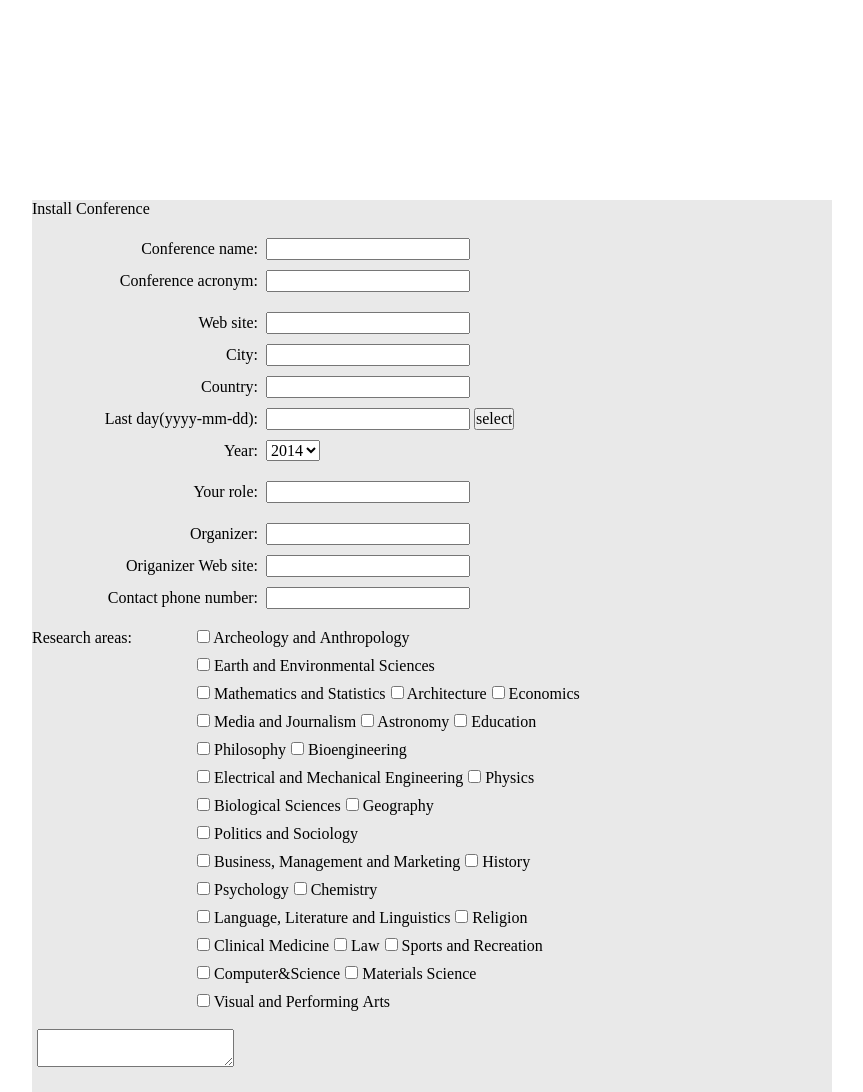
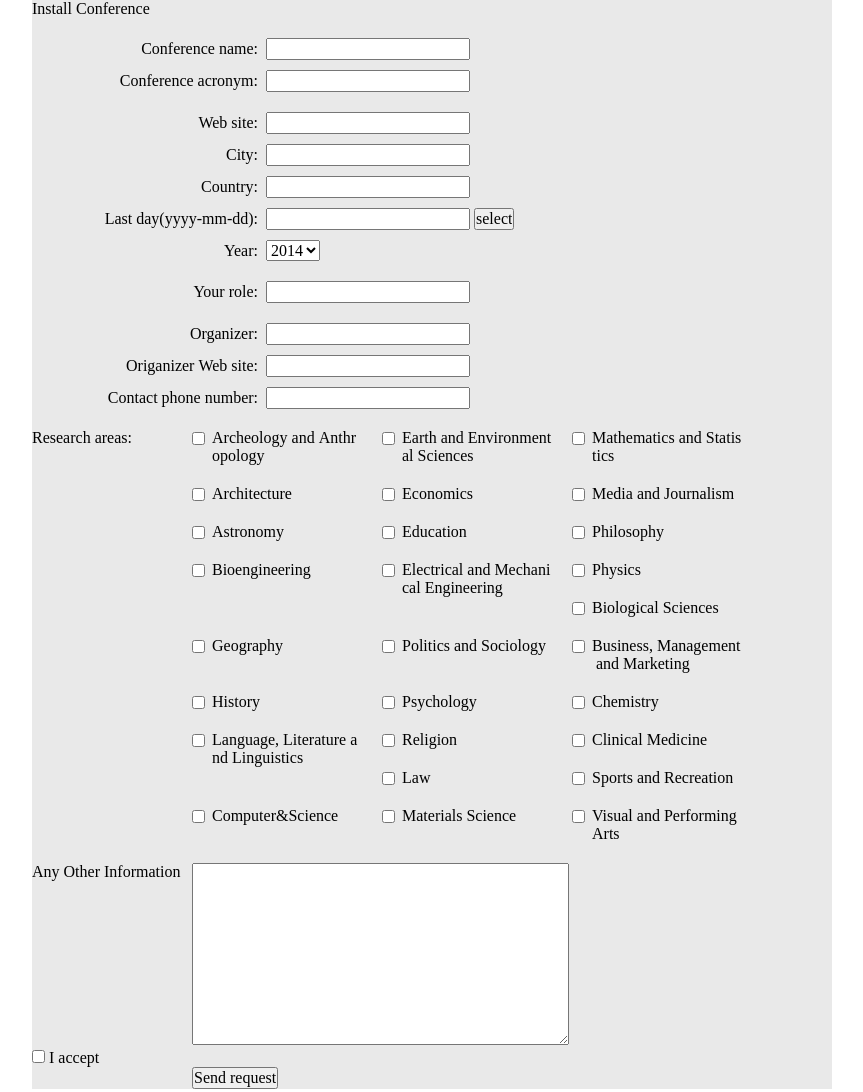
Before and after one commit to broadskyer/conference100, a plain HTML site: page zlj_source/InstallConference.html in a window 1280 px wide. Shown: the top 1092 px of the page, without its empty margins (208-1071 px from the left). Drawn offline with Linux system fonts and the light colour scheme.

Commit message:
modify css

```diff
--- a/zlj_source/InstallConference.html
+++ b/zlj_source/InstallConference.html
@@ -74,7 +74,7 @@
 			<div class="caption">
 				<label></label>
 			</div>
-			<div class="two-side">
+			<div class="areas-wrapper clearfix">
 				<div class="side-left">
 					<label>Research&nbsp;areas:&nbsp;</label>
 				</div>
@@ -92,8 +92,6 @@
                 			<input type="checkbox" value="18" />
                 			<label>Mathematics&nbsp;and&nbsp;Statistics</label>
                 		</li>
-                	</ul>
-                	<ul class="row">
                 		<li>
                 			<input type="checkbox" value="1" />
                 			<label>Architecture</label>
@@ -106,8 +104,6 @@
                 			<input type="checkbox" value="19" />
                 			<label>Media&nbsp;and&nbsp;Journalism</label>
                 		</li>
-                	</ul>
-                	<ul class="row">
                 		<li>
                 			<input type="checkbox" value="2" />
                 			<label>Astronomy</label>
@@ -120,8 +116,6 @@
                 			<input type="checkbox" value="20" />
                 			<label>Philosophy</label>
                 		</li>
-                	</ul>
-                	<ul class="row">
                 		<li>
                 			<input type="checkbox" value="3" />
                 			<label>Bioengineering</label>
@@ -134,8 +128,6 @@
                 			<input type="checkbox" value="21" />
                 			<label>Physics</label>
                 		</li>
-                	</ul>
-                	<ul class="row">
                 		<li>
                 			<input type="checkbox" value="4" />
                 			<label>Biological&nbsp;Sciences</label>
@@ -148,8 +140,6 @@
                 			<input type="checkbox" />
                 			<label>Politics&nbsp;and&nbsp;Sociology</label>
                 		</li>
-                	</ul>
-                	<ul class="row">
                 		<li>
                 			<input type="checkbox" value="5" />
                 			<label>Business,&nbsp;Management&nbsp;and&nbsp;Marketing</label>
@@ -162,8 +152,6 @@
                 			<input type="checkbox" value="23" />
                 			<label>Psychology</label>
                 		</li>
-                	</ul>
-                	<ul class="row">
                 		<li>
                 			<input type="checkbox" value="6" />
                 			<label>Chemistry</label>
@@ -176,8 +164,6 @@
                 			<input type="checkbox" value="24" />
                 			<label>Religion</label>
                 		</li>
-                	</ul>
-                	<ul class="row">
                 		<li>
                 			<input type="checkbox" value="7" />
                 			<label>Clinical&nbsp;Medicine</label>
@@ -190,8 +176,6 @@
                 			<input type="checkbox" value="25" />
                 			<label>Sports&nbsp;and&nbsp;Recreation</label>
                 		</li>
-                	</ul>
-                	<ul class="row">
                 		<li>
                 			<input type="checkbox" value="8" />
                 			<label>Computer&Science</label>
@@ -207,18 +191,19 @@
                 	</ul>
                 </div>
             </div>
-            <div class="two-side">
+            <div class="areas-wrapper other-info clearfix">
             	<div class="side-left">
+                    Any Other Information
             	</div>
             	<div class="side-right">
-            		<textarea></textarea>
+            		<textarea cols=40 rows=10></textarea>
             	</div>
             </div>
             <div class="submit-field">
             	<input type="checkbox" value="" id="agree" />
             	<label>I accept</label>
             </div>
-            <div>
+            <div class="send">
             	<input type="button" value="Send&nbsp;request" />
             </div>
         </div>
--- a/zlj_source/css/style.css
+++ b/zlj_source/css/style.css
@@ -100,6 +100,25 @@ select {
 legend {
 	color: #000;
 }
+.clearfix:after {
+	visibility: hidden;
+	display: block;
+	font-size: 0;
+	content: " ";
+	clear: both;
+	height: 0;
+}
+.clearfix {
+	display: inline-table;
+}
+/* Hides from IE-mac \*/
+* html .clearfix {
+	height: 1%;
+}
+.clearfix {
+	display: block;
+}
+/* End hide from IE-mac */
 
 /* login page */
 .login-wrapper {
@@ -224,11 +243,7 @@ legend {
 /*create conference page*/
 .install-wrapper {
 	width: 800px;
-	position: absolute;
-	left: 50%;
-	top: 50%;
-	margin-left: -400px;
-	margin-top: -200px;
+	margin: 0 auto;
 	background-color: #e9e9e9;
 }
 .install-wrapper p {
@@ -240,29 +255,33 @@ legend {
 	width: 160px;
 	text-align: right;
 }
-.two-side {
-	height: 400px;
-}
-.side-left {
+.areas-wrapper .side-left {
 	width: 160px;
 	float: left;
 }
-.side-right {
+.areas-wrapper .side-right {
+	width: 600px;
 	float: left;
-	margin-left: 5px;
-	clear: none;
-	width: 400px;
 }
-ul.row {
-	list-style: none;
-	display: block;
+.areas-wrapper .side-right .row li {
+	display: inline-block;
+	float: left;
+	width: 160px;
+	margin-right: 10px;
+	position: relative;
+	padding-left: 20px;
+	margin-bottom: 20px;
 }
-ul.row li {
-	float: left;
-	margin-right: 5px;
-	margin-bottom: 10px;
-	display: inline;
+.areas-wrapper .side-right .row li input {
+	position: absolute;
+	left: 0;
+	top: 3px;
 }
-ul.row li label {
+.areas-wrapper .side-right .row li label {
+	display: inline-block;
 	width: 150px;
+	word-wrap: break-word;
 }
+.install-wrapper .send {
+	padding-left: 160px;
+}
```
